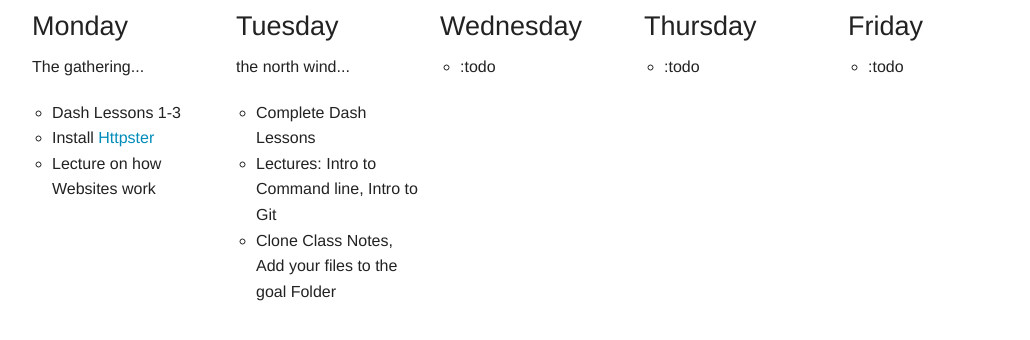
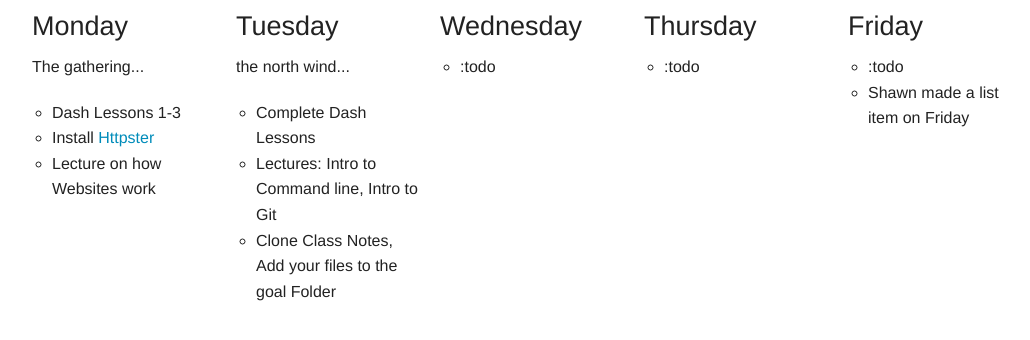
Before and after one commit to HackerCA/schedule, a website: page index.html in a window 1280 px wide. Shown: the part 58-398 px from the top of the page, without its empty margins (108-1138 px from the left). Drawn offline with Linux system fonts and the light colour scheme.

Commit message:
added details to friday

```diff
--- a/index.html
+++ b/index.html
@@ -49,6 +49,7 @@
                     <h3>Friday</h3>
                     <ul>
                         <li>:todo</li>
+	         <li>Shawn made a list item on Friday</li>
                     </ul>
                 </li>
             </ul>
```
